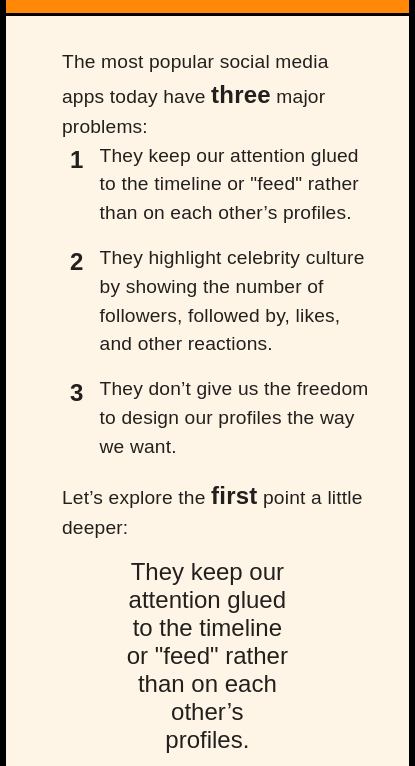
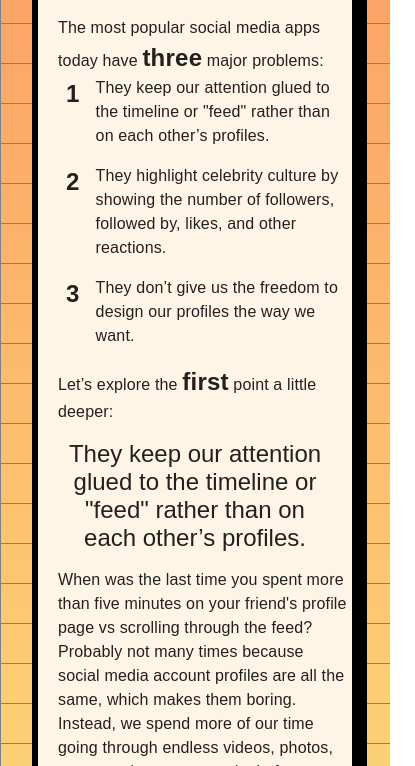
Before and after one commit to TheSoulPad/soulpad_marketing, a Gatsby site: page /About in a window 390 px wide. Shown: the part 337-1103 px from the top of the page, 415 px wide, since content can reach past the window. Built offline with nearby package versions, Linux system fonts and the light colour scheme; Gatsby itself is replaced by a stand-in of ours; a web font is replaced by a local one.

Commit message:
basic mobile styles

```diff
--- a/src/BaseLayout/index.tsx
+++ b/src/BaseLayout/index.tsx
@@ -6,6 +6,7 @@
 import Footer from "./Footer";
 import { ThemeProvider } from "@mui/material/styles";
 import theme from "../theme";
+import useMediaQuery from "@mui/material/useMediaQuery";
 
 interface LayoutProps {
   children: React.ReactNode;
@@ -17,13 +18,17 @@
   };
 }
 
-const mainStyles: CSSProperties = {
-  flex: 1,
-  position: "relative",
-};
+const BaseLayout: React.FC<LayoutProps> = ({ children, title, pageStyles }) => {
+  const isMobile = useMediaQuery("(max-width:600px)");
+  const { backgroundImage, backgroundSize, color } = pageStyles;
 
-const BaseLayout: React.FC<LayoutProps> = ({ children, title, pageStyles }) => {
-  const { backgroundImage, backgroundSize, color } = pageStyles;
+  const mainStyles: CSSProperties = {
+    flex: 1,
+    position: "relative",
+    marginBottom: spacing.md,
+    padding: isMobile ? spacing.sm : 0,
+  };
+
   const baseStyles: CSSProperties = {
     backgroundImage,
     backgroundSize,
@@ -32,11 +37,8 @@
 
   const h1Styles: CSSProperties = {
     margin: 0,
-    fontFamily: "Spicy Rice, serif",
-    fontWeight: "400",
-    padding: spacing.lg,
-    textAlign: "center",
-    color: color,
+    padding: isMobile ? 0 : spacing.md,
+    color,
   };
 
   return (
--- a/src/Components/RichTextPost.tsx
+++ b/src/Components/RichTextPost.tsx
@@ -5,7 +5,7 @@
 import MinimizeIcon from "@mui/icons-material/Minimize";
 import { spacing } from "../styles";
 import styled from "styled-components";
-import { MarginRounded } from "@mui/icons-material";
+import useMediaQuery from "@mui/material/useMediaQuery";
 
 interface RichTextPostProps {
   children: React.ReactNode;
@@ -19,6 +19,25 @@
   iconStyles?: CSSProperties;
 }
 
+const ActionMenuWrapper = styled.div`
+  display: flex;
+  justify-content: flex-end;
+  align-items: center;
+  margin-left: auto;
+  font-weight: bold;
+  cursor: pointer;
+`;
+
+const Content = styled.div`
+  display: flex;
+  flex-direction: column;
+`;
+
+const PostTitle = styled.h3`
+  padding: 0;
+  margin: 0;
+`;
+
 const RichTextPost: React.FC<RichTextPostProps> = ({
   paperStyles,
   subHeader,
@@ -28,27 +47,12 @@
   iconStyles,
   size,
 }) => {
+  const isMobile = useMediaQuery("(max-width:600px)");
   const postSize = size === "small" ? "600px" : "900px";
+  const mobileSpacing = spacing.xs * 0.5;
 
-  const PostTitle = styled.h3`
-    padding: 0;
-    margin: 0;
-  `;
-
-  const ActionMenuWrapper = styled.div`
-    display: flex;
-    justify-content: flex-end;
-    align-items: center;
-    margin-left: auto;
-    font-weight: bold;
-    cursor: pointer;
-  `;
-
-  const Content = styled.div`
-    display: flex;
-    flex-direction: column;
-    padding: 0 ${spacing.xl}px ${spacing.xl}px ${spacing.xl}px;
-  `;
+  const mobilePadding = ` 0 ${mobileSpacing}px ${spacing.lg}px`;
+  const desktopPadding = ` 0 ${spacing.md}px ${spacing.xl}px`;
 
   const allPaperStyles = {
     ...paperStyles,
@@ -66,6 +70,11 @@
     marginRight: "4px",
   };
 
+  const contentStylesResponsive = {
+    ...contentStyles,
+    padding: isMobile ? mobilePadding : desktopPadding,
+  };
+
   return (
     <Paper elevation={1} sx={allPaperStyles}>
       <Box sx={BoxStyles}>
@@ -76,7 +85,7 @@
           <CloseIcon sx={iconsStyles} />
         </ActionMenuWrapper>
       </Box>
-      <Content style={contentStyles}>{children}</Content>
+      <Content style={contentStylesResponsive}>{children}</Content>
     </Paper>
   );
 };
--- a/src/pages/About.tsx
+++ b/src/pages/About.tsx
@@ -10,13 +10,11 @@
 } from "../styles";
 import Typography from "@mui/material/Typography";
 import Grid from "@mui/material/Grid2";
-
 import { Strings } from "../resources/strings";
-
 import RichTextPost from "../Components/RichTextPost";
+import useMediaQuery from "@mui/material/useMediaQuery";
 
 //use the retro web style for the about section
-
 const strings = Strings.about;
 const headStrings = Strings.metaData.about;
 
@@ -43,6 +41,16 @@
     },
   },
 };
+
+const AboutPage: React.FC<PageProps> = () => {
+  const isMobile = useMediaQuery("(max-width:600px)");
+
+  const mobileStyles = {
+    container: {
+      padding: spacing.sm,
+    },
+  };
+
   const overlayStyles: CSSProperties = {
     position: "absolute",
     top: 0,
@@ -58,11 +66,12 @@
     backgroundImage: `linear-gradient(to right, grey 1px, transparent 1px),
     linear-gradient(to bottom, grey 1px, transparent 1px)`,
     backgroundSize: "40px 40px",
-  color: "#000000",
+    color: "#ffffff",
   };
 
   const containerStyles = {
     color: "#232129",
+    padding: isMobile ? spacing.sm : 0,
   };
 
   const contentStyles: CSSProperties = {
@@ -80,11 +89,10 @@
     fontSize: "1.5rem",
     textAlign: "center",
     padding: spacing.sm,
-  width: "50%",
+    width: isMobile ? "unset" : "50%",
     margin: "auto",
   };
 
-const AboutPage: React.FC<PageProps> = () => {
   return (
     <div className="overlay" style={overlayStyles}>
       <BaseLayout title={strings.header} pageStyles={pageStyles}>
--- a/src/resources/strings.ts
+++ b/src/resources/strings.ts
@@ -30,7 +30,7 @@
   },
 
   galleryPage: {
-    header: "Gallery of Themes",
+    header: "Themes Gallery",
     subHeader: "Explore SoulPad themes.",
   },
 
--- a/src/styles/about.ts
+++ b/src/styles/about.ts
@@ -6,7 +6,7 @@
   border: "6px solid black",
   boxShadow: "9px 9px 0px 0px black",
   borderRadius: "20px",
-  marginBottom: `${spacing.md}`,
+  marginBottom: `${spacing.md}px`,
 };
 
 const aboutMenuStyles: CSSProperties = {
--- a/src/styles/fonts.ts
+++ b/src/styles/fonts.ts
@@ -1,15 +1,23 @@
 import { CSSProperties } from "react";
+
+const mobileHeadline1Font: CSSProperties = {
+  fontSize: "1.3125rem", // 21px
+};
+
+const mobileHeadline2Font: CSSProperties = {
+  fontSize: "1.125rem", // 18px
+};
 
 const headline1Font: CSSProperties = {
   fontFamily: "Spicy Rice, serif",
-  fontWeight: "800",
+  fontWeight: "400",
   textAlign: "center",
 };
 const headline2Font: CSSProperties = {
   fontFamily: "Afacad Flux, sans-serif",
   margin: "auto",
-  fontSize: "32px",
-  fontWeight: "800",
+  fontSize: "2rem", // 32px
+  fontWeight: "600",
   textAlign: "center",
   maxWidth: "400px",
   width: "100%",
@@ -18,7 +26,7 @@
 const body1Styles: CSSProperties = {
   fontFamily: "Afacad Flux, sans-serif",
   fontWeight: "500",
-  fontSize: "1.2rem", // 20px
+  fontSize: "1rem", // 16px
 };
 
 const funFont1: CSSProperties = {
@@ -29,4 +37,12 @@
   fontWeight: "800",
   margin: "0",
 };
-export { headline1Font, headline2Font, body1Styles, funFont1 };
+
+export {
+  headline1Font,
+  headline2Font,
+  body1Styles,
+  funFont1,
+  mobileHeadline1Font,
+  mobileHeadline2Font,
+};
```
Also changed, not shown: src/Components/MenuSelection.tsx (+7 -5 lines), src/pages/Gallery.tsx (+27 -5 lines), src/pages/index.tsx (+5 -4 lines). Lines whose indentation alone changed are shown as unchanged.
